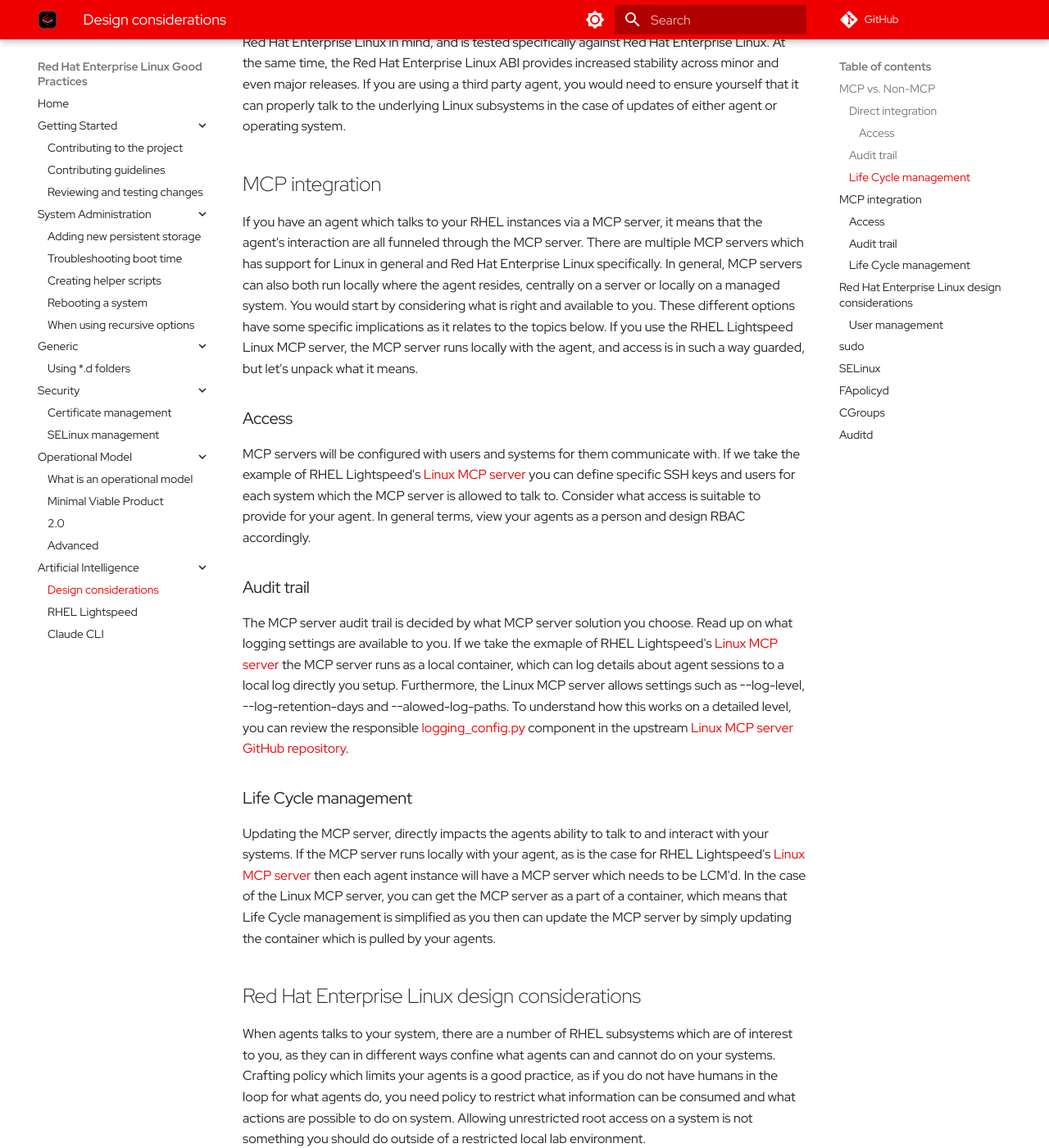
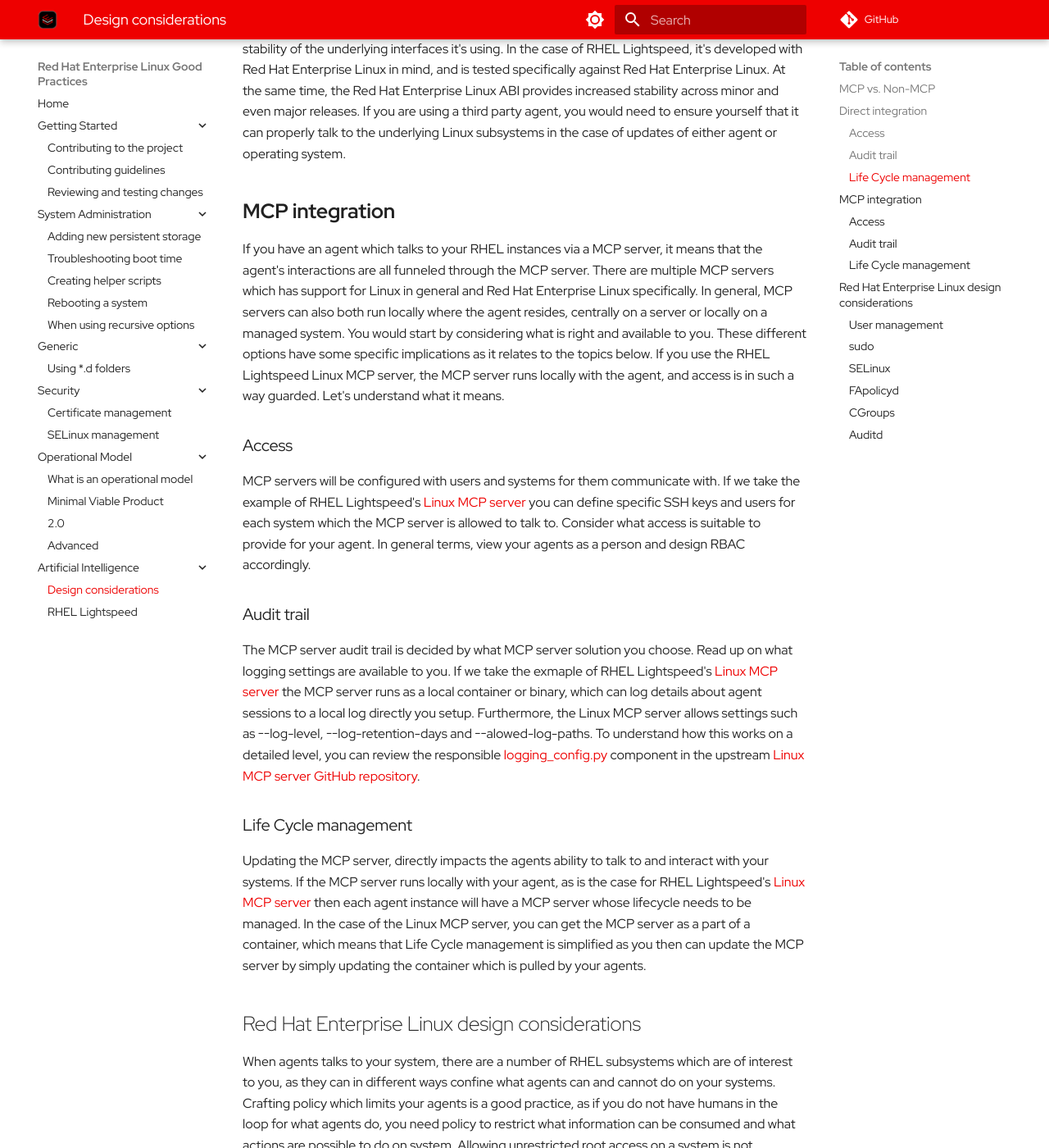
Before and after one commit to redhat-cop/rhel-good-practices, an MkDocs documentation site: the page built from docs/artificial-intelligence/design-considerations.md, in a window 1280 px wide and 1400 px high, scrolled down 1168 px. Shown: the whole window at 82% size. Built offline with MkDocs 1.6.1 and Material for MkDocs 9.7.7, drawn with Linux system fonts in a browser that asks for light colours; comment, search, counter and statistics services are not loaded; some of the changed text lies outside the part shown.

Commit message:
reviewing design considerations and cleaning up mkdocs

```diff
--- a/docs/artificial-intelligence/design-considerations.md
+++ b/docs/artificial-intelligence/design-considerations.md
@@ -1,8 +1,10 @@
 # Design considerations
+
 Here we try to describe good practices related to running AI agents against Red Hat Enterprise Linux systems.
 As this space is under agressive development, we expect this page to be continously undergoing development.
 
 ## MCP vs. Non-MCP
+
 When running AI agents against Red Hat Enterprise Linux (RHEL) systems, there are in general two different ways that you can do that.
 
 1. Direct integration: Having the agent run on a local RHEL system, and integrate to the Linux subsystem through directly.
@@ -10,51 +12,69 @@
 
 Let's unpack the two options.
 
-### Direct integration
-If you have an agent installed on your local system, it's no uncommon that it talks directly to your RHEL system. This by itself is not an issue, but let's unpack what it means.
+## **Direct integration**
 
-#### Access
+If you have an agent installed on your local system, it's no uncommon that it talks directly to your RHEL system. This by itself is not an issue, but let's see in detail what it means.
+
+### Access
+
 When for example using RHEL Lightspeed, aka the command line assistant, aka "c", or a local installation of Claude CLI, you have an agent running on your RHEL instance. In our examples of RHEL Lightspeed or Claude CLI, the agent runs with the priviledges of that user. That means that any commands that your user can run, are potential commands which your agent can use. In the case of RHEL Lightspeed, the agent is limited to what it is allowed to do, but this is not always the case, across other AI agents and should be considered carefully.
 
 If the agent would having suid bit or similiar privieledge, it may run with more priviledges than the user. This would in general terms be very risky and advised against.
 
 ### Audit trail
+
 When commands are run in a local terminal session, audit trails are commonly more limited, if you are not recording the terminal session/interaction, and/or have very agressive audit rules in place.
 
 ### Life Cycle management
+
 If your agent have direct integration to the underlying operating system, you need to consider the stability of the underlying interfaces it's using. In the case of RHEL Lightspeed, it's developed with Red Hat Enterprise Linux in mind, and is tested specifically against Red Hat Enterprise Linux. At the same time, the Red Hat Enterprise Linux ABI provides increased stability across minor and even major releases. If you are using a third party agent, you would need to ensure yourself that it can properly talk to the underlying Linux subsystems in the case of updates of either agent or operating system.
 
-## MCP integration
-If you have an agent which talks to your RHEL instances via a MCP server, it means that the agent's interaction are all funneled through the MCP server. There are multiple MCP servers which has support for Linux in general and Red Hat Enterprise Linux specifically. In general, MCP servers can also both run locally where the agent resides, centrally on a server or locally on a managed system. You would start by considering what is right and available to you. These different options have some specific implications as it relates to the topics below. If you use the RHEL Lightspeed Linux MCP server, the MCP server runs locally with the agent, and access is in such a way guarded, but let's unpack what it means.
+## **MCP integration**
+
+If you have an agent which talks to your RHEL instances via a MCP server, it means that the agent's interactions are all funneled through the MCP server. There are multiple MCP servers which has support for Linux in general and Red Hat Enterprise Linux specifically. In general, MCP servers can also both run locally where the agent resides, centrally on a server or locally on a managed system. You would start by considering what is right and available to you. These different options have some specific implications as it relates to the topics below. If you use the RHEL Lightspeed Linux MCP server, the MCP server runs locally with the agent, and access is in such a way guarded.
+Let's understand what it means.
 
 ### Access
+
 MCP servers will be configured with users and systems for them communicate with. If we take the example of RHEL Lightspeed's [Linux MCP server](https://rhel-lightspeed.github.io/linux-mcp-server/) you can define specific SSH keys and users for each system which the MCP server is allowed to talk to. Consider what access is suitable to provide for your agent. In general terms, view your agents as a person and design RBAC accordingly.
 
 ### Audit trail
-The MCP server audit trail is decided by what MCP server solution you choose. Read up on what logging settings are available to you. If we take the exmaple of RHEL Lightspeed's [Linux MCP server](https://rhel-lightspeed.github.io/linux-mcp-server/) the MCP server runs as a local container, which can log details about agent sessions to a local log directly you setup. Furthermore, the Linux MCP server allows settings such as --log-level, --log-retention-days and --alowed-log-paths. To understand how this works on a detailed level, you can review the responsible [logging_config.py](https://github.com/rhel-lightspeed/linux-mcp-server/blob/main/src/linux_mcp_server/logging_config.py) component in the upstream [Linux MCP server GitHub repository](https://github.com/rhel-lightspeed/linux-mcp-server/).
+
+The MCP server audit trail is decided by what MCP server solution you choose. Read up on what logging settings are available to you. If we take the exmaple of RHEL Lightspeed's [Linux MCP server](https://rhel-lightspeed.github.io/linux-mcp-server/) the MCP server runs as a local container or binary, which can log details about agent sessions to a local log directly you setup.
+Furthermore, the Linux MCP server allows settings such as --log-level, --log-retention-days and --alowed-log-paths. To understand how this works on a detailed level, you can review the responsible [logging_config.py](https://github.com/rhel-lightspeed/linux-mcp-server/blob/main/src/linux_mcp_server/logging_config.py) component in the upstream [Linux MCP server GitHub repository](https://github.com/rhel-lightspeed/linux-mcp-server/).
 
 ### Life Cycle management
-Updating the MCP server, directly impacts the agents ability to talk to and interact with your systems. If the MCP server runs locally with your agent, as is the case for RHEL Lightspeed's [Linux MCP server](https://rhel-lightspeed.github.io/linux-mcp-server/) then each agent instance will have a MCP server which needs to be LCM'd. In the case of the Linux MCP server, you can get the MCP server as a part of a container, which means that Life Cycle management is simplified as you then can update the MCP server by simply updating the container which is pulled by your agents.
+
+Updating the MCP server, directly impacts the agents ability to talk to and interact with your systems. If the MCP server runs locally with your agent, as is the case for RHEL Lightspeed's [Linux MCP server](https://rhel-lightspeed.github.io/linux-mcp-server/) then each agent instance will have a MCP server whose lifecycle needs to be managed.
+In the case of the Linux MCP server, you can get the MCP server as a part of a container, which means that Life Cycle management is simplified as you then can update the MCP server by simply updating the container which is pulled by your agents.
 
 ## Red Hat Enterprise Linux design considerations
+
 When agents talks to your system, there are a number of RHEL subsystems which are of interest to you, as they can in different ways confine what agents can and cannot do on your systems. Crafting policy which limits your agents is a good practice, as if you do not have humans in the loop for what agents do, you need policy to restrict what information can be consumed and what actions are possible to do on  system. Allowing unrestricted root access on a system is not something you should do outside of a restricted local lab environment.
 
 A good starting point for your design is to read the [RHEL Security hardening guide](https://docs.redhat.com/en/documentation/red_hat_enterprise_linux/10/html/security_hardening/index), in full.
 
 ### User management
-Overall, a good practice is to apply the same user management processes as you do with any other type of system integration. Use service accounts which are subject to RBAC.
 
-## sudo
+Overall, a good practice is to apply the same user management processes as you do with any other type of system integration. Use service accounts which are subject to RBAC and apply the principle of least privilege.
+
+### sudo
+
 You can use sudo to manage what commands a user is allowed to run. [Read more about that for RHEL here.](https://docs.redhat.com/en/documentation/red_hat_enterprise_linux/10/html/security_hardening/managing-sudo-access)
 
-## SELinux
+### SELinux
+
 A very powerful way to restrict users and process is using SELinux, a mandatory access system which has the Linux kernel limit what is possible to do in a system. [Read more about SELinux in RHEL here](https://docs.redhat.com/en/documentation/red_hat_enterprise_linux/10/html/using_selinux/index)
 
-## FApolicyd
+### FApolicyd
+
 You can use FApolicyd in Red Hat Enterprise Linux to create a white or blacklist for what can be run in your system. [Read more about FApolicyd in RHEL here](https://docs.redhat.com/en/documentation/red_hat_enterprise_linux/10/html/security_hardening/blocking-and-allowing-applications-by-using-fapolicyd)
 
-## CGroups
+### CGroups
+
 You can use CGroups in Red Hat Enterprise Linux to limit resource utilization in your system. A good reading starting point is "A Linux sysadmin's introduction to CGroups"](https://www.redhat.com/en/blog/cgroups-part-one)
 
-## Auditd
+### Auditd
+
 To get a detailed audit trail of what information your agents are accessing and what commands they run, you can enable auditd to generate a detailed audit trail. [Read more about Auditd in RHEL here](https://docs.redhat.com/en/documentation/red_hat_enterprise_linux/10/html/risk_reduction_and_recovery_operations/auditing-the-system)
--- a/mkdocs.yml
+++ b/mkdocs.yml
@@ -51,7 +51,6 @@
   - Artificial Intelligence:
     - "Design considerations": artificial-intelligence/design-considerations.md
     - "RHEL Lightspeed": artificial-intelligence/rhel-lightspeed.md
-    - "Claude CLI": artificial-intelligence/claude-cli.md
 markdown_extensions:
   - admonition
   - pymdownx.details
```
